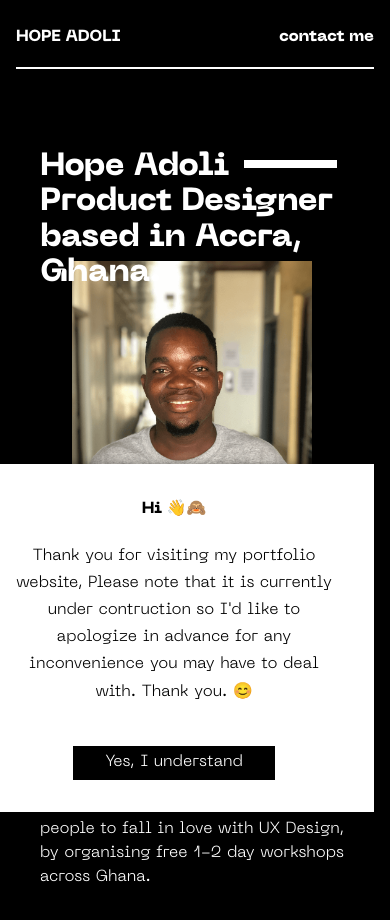
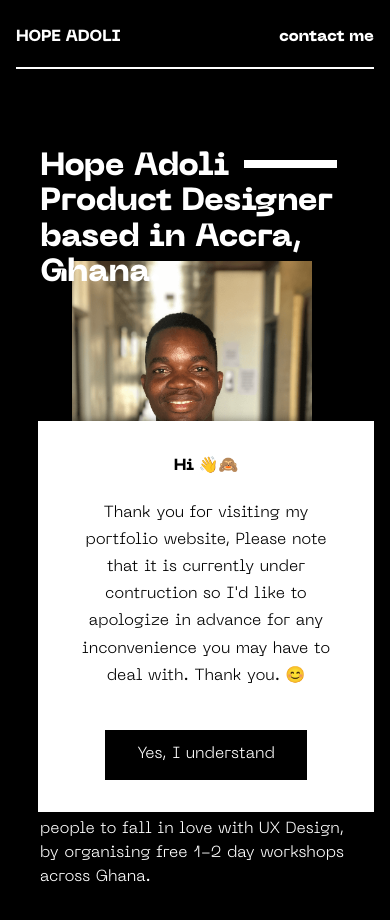
Before and after one commit to nytro04/hope-adoli, a Nuxt app: page / in a window 390 px wide. Shown: the top 920 px of the page. Built offline with nearby package versions, Linux system fonts and the light colour scheme.

Commit message:
fixes: button height and notice on mobile

```diff
--- a/assets/scss/components/_buttons.scss
+++ b/assets/scss/components/_buttons.scss
@@ -5,6 +5,7 @@
   font-weight: 300;
   cursor: pointer;
   padding: 3.5px 2rem;
+  height: 3.125rem;
 
   &__white {
     background-color: white;
--- a/pages/index.vue
+++ b/pages/index.vue
@@ -68,7 +68,7 @@ export default {
 }
 
 .slidein {
-  max-width: 33rem;
+  max-width: 33.5rem;
   /* height: 25rem; */
   /* padding: 0rem 2rem; */
   position: fixed;
@@ -85,7 +85,7 @@ export default {
     width: 35rem;
   }
   @include respond(phone) {
-    width: 25rem;
+    width: 21rem;
   }
 }
 
```
